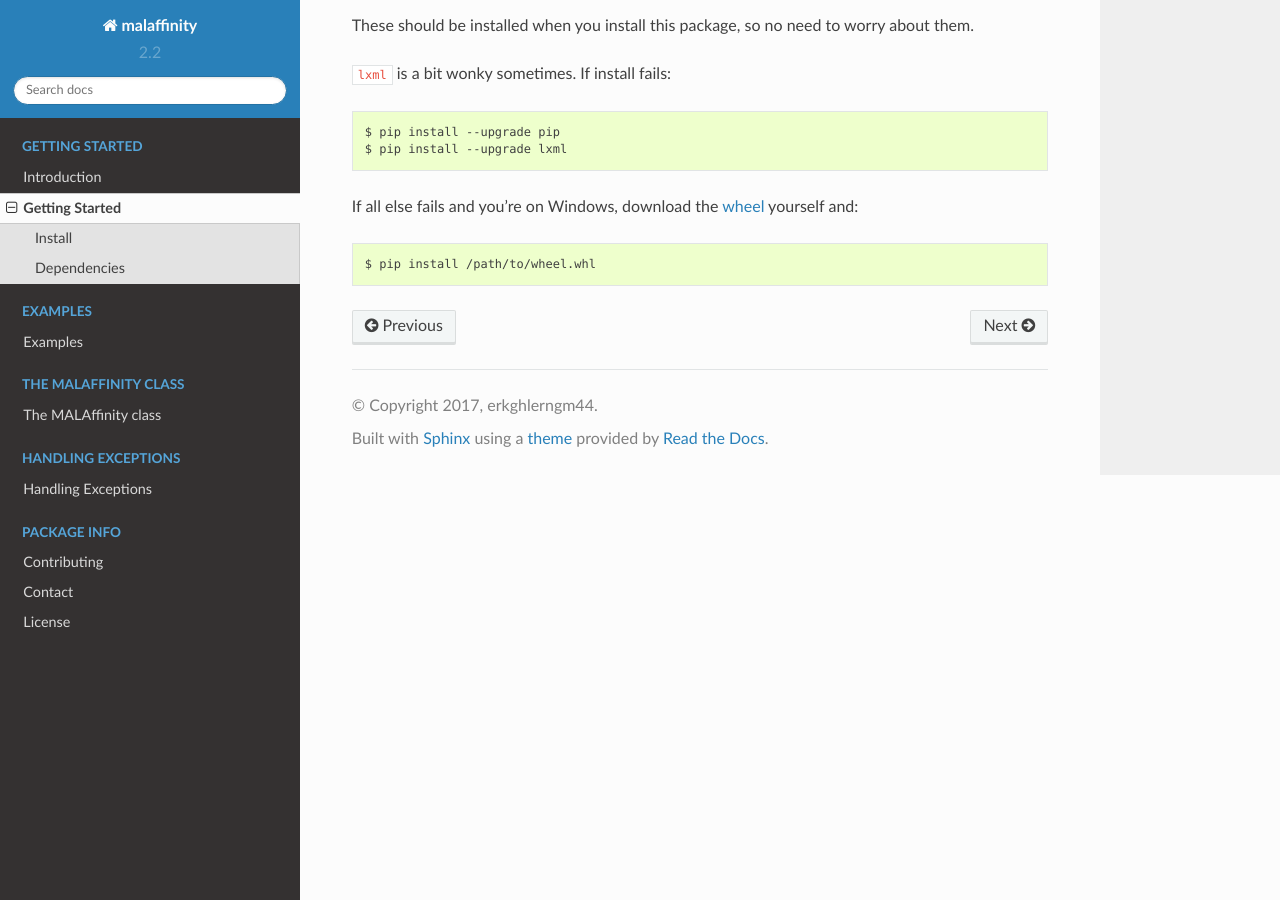
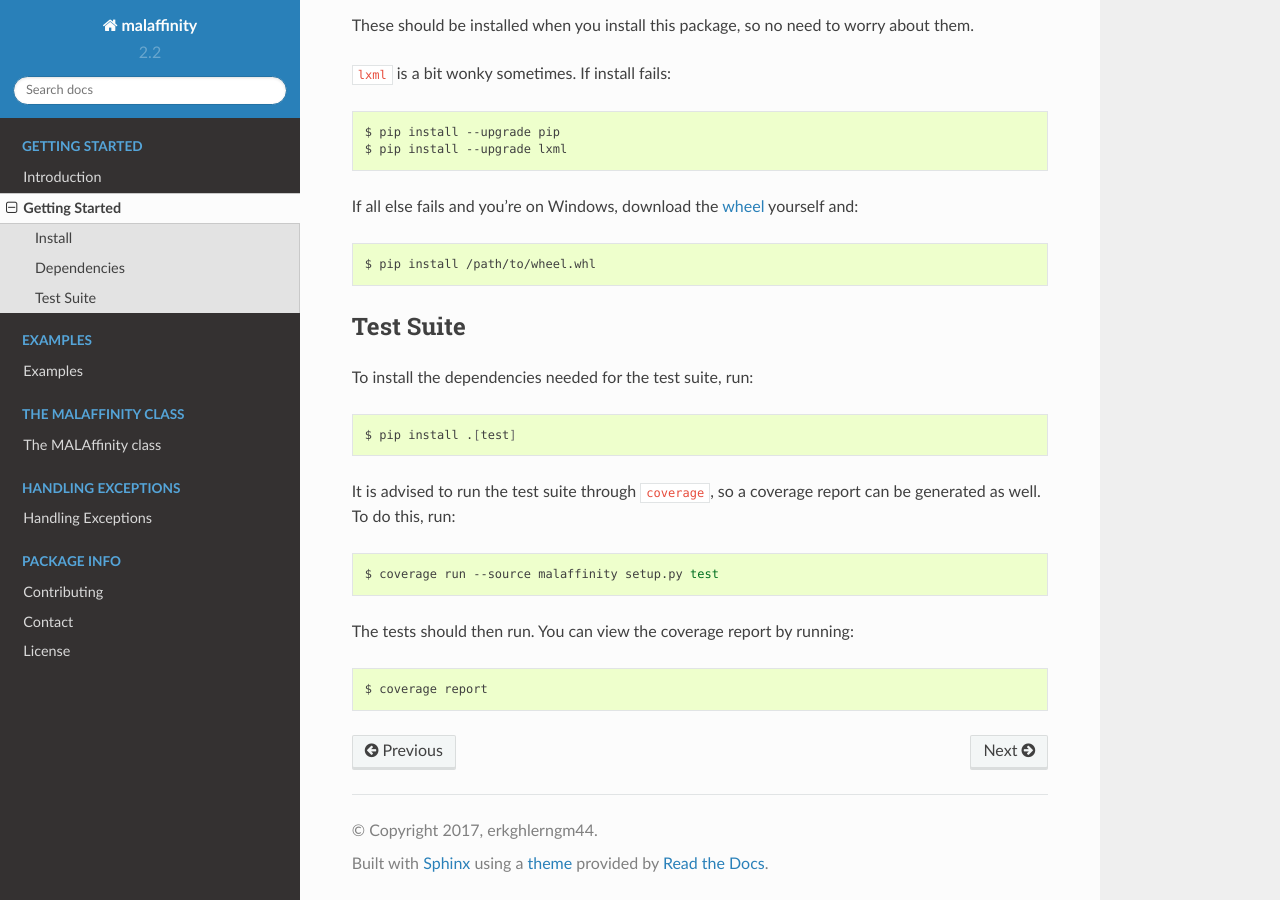
Before and after one commit to erkghlerngm44/aniffinity, a Sphinx documentation site: the page built from docs/getting_started/getting_started.rst, in a window 1280 px wide and 900 px high, scrolled down 653 px. Built offline with Sphinx 7.4.7 and the Read the Docs theme 2.0.0, drawn with Linux system fonts in a browser that asks for light colours.

Commit message:
Add test suite note to docs

```diff
--- a/docs/getting_started/getting_started.rst
+++ b/docs/getting_started/getting_started.rst
@@ -45,3 +45,26 @@ yourself and:
 .. code-block:: bash
 
     $ pip install /path/to/wheel.whl
+
+
+Test Suite
+----------
+
+To install the dependencies needed for the test suite, run:
+
+.. code-block:: bash
+
+    $ pip install .[test]
+
+It is advised to run the test suite through ``coverage``, so a
+coverage report can be generated as well. To do this, run:
+
+.. code-block:: bash
+
+    $ coverage run --source malaffinity setup.py test
+
+The tests should then run. You can view the coverage report by running:
+
+.. code-block:: bash
+
+    $ coverage report
```
